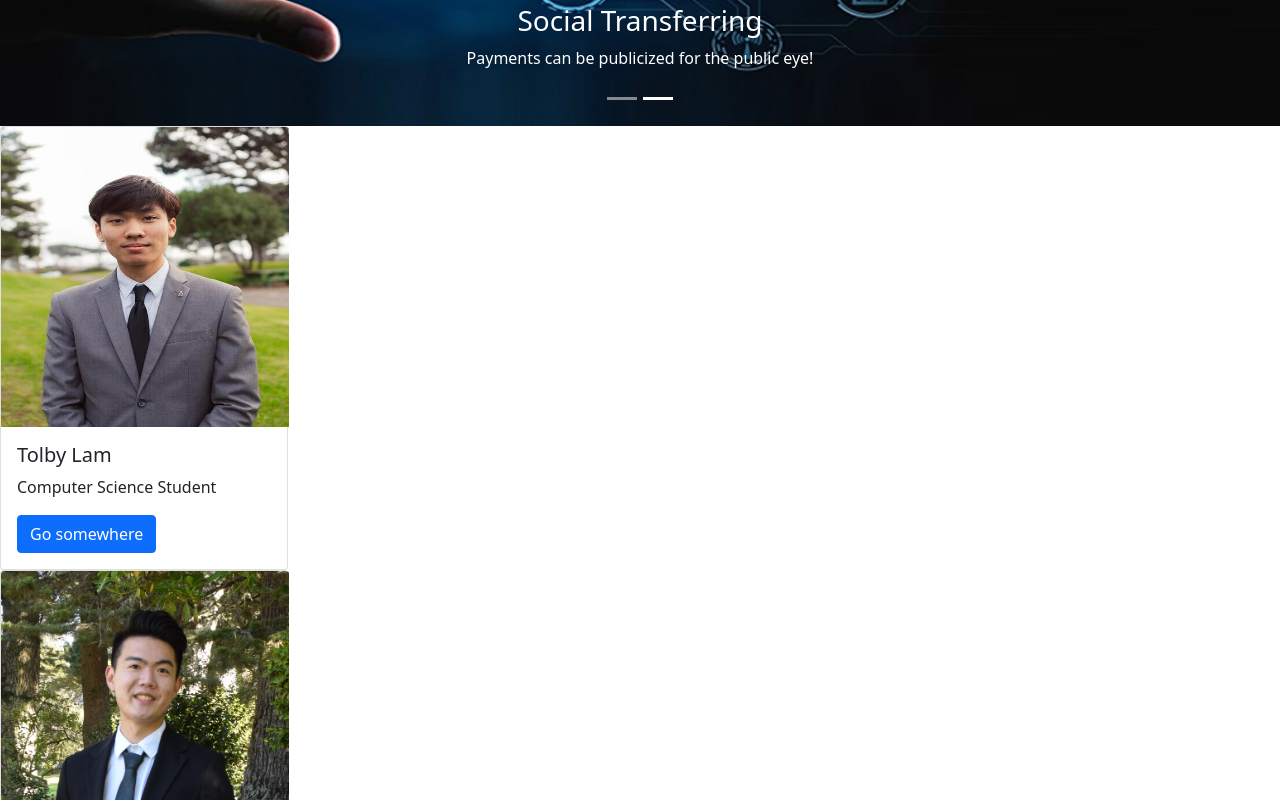
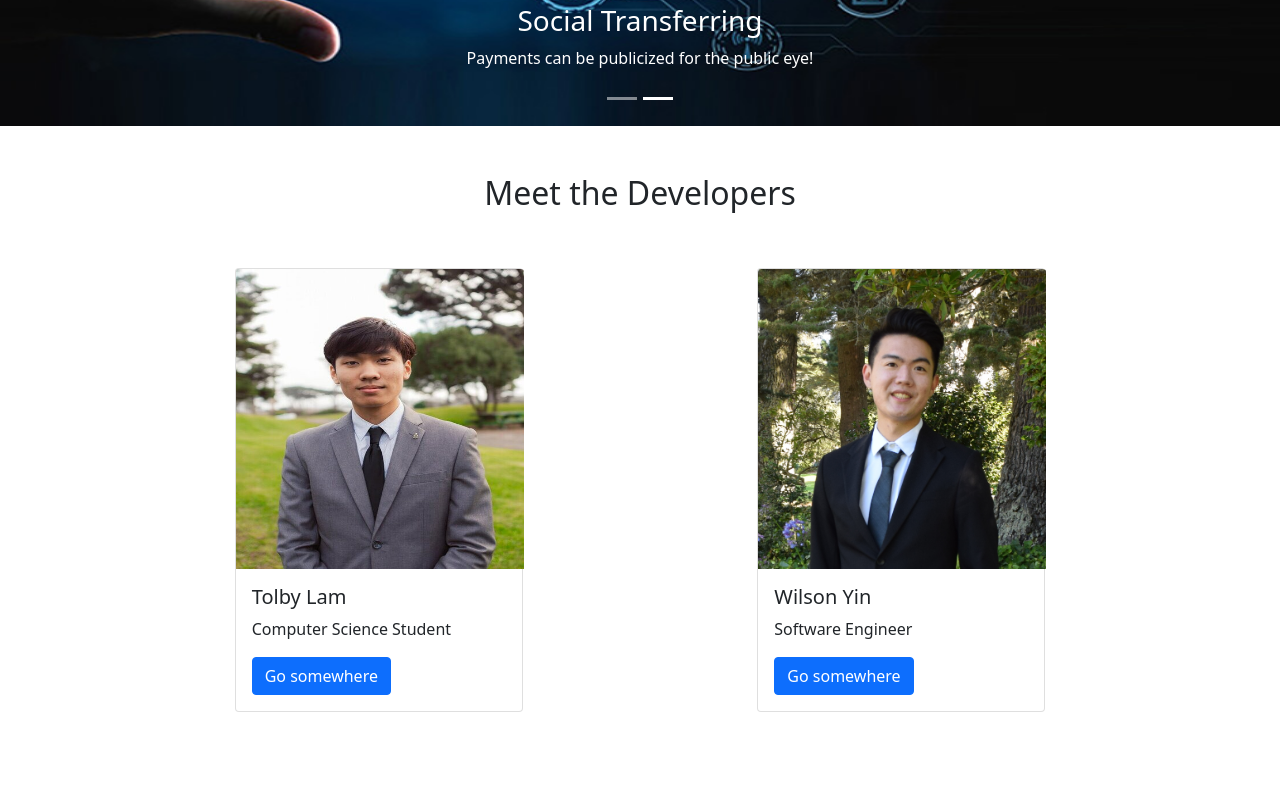
Before and after one commit to wilsonyinn/Payment-App, a React (Create React App) app in the folder front-end/: page / in a window 1280 px wide. Shown: the part 480-1280 px from the top of the page. After the commit the page ends 1192 px from the top, so only its background shows below. Built offline with nearby package versions, Linux system fonts and the light colour scheme.

Commit message:
cards are now properly displayed on page

```diff
--- a/front-end/src/pages/HomePage.jsx
+++ b/front-end/src/pages/HomePage.jsx
@@ -3,13 +3,15 @@ import Home from "../components/Home";
 import Slider from "../components/Slider";
 import Navigation from "../components/Navigation";
 import TeamCard from "../components/TeamCard";
+import styles from "../styles.module.css";
 
 const HomePage = () => {
   return (
     <div>
       <Navigation />
       <Slider />
-      <div className="teamSection">
+      <h2 className={styles.teamTitle}>Meet the Developers</h2>
+      <div className={styles.teamSection}>
         <TeamCard
           name="Tolby Lam"
           description="Computer Science Student"
--- a/front-end/src/styles.module.css
+++ b/front-end/src/styles.module.css
@@ -13,5 +13,13 @@
 }
 
 .teamSection{
+  display: flex;
+  flex-direction: row;
+  justify-content: space-evenly;
+}
 
+.teamTitle{
+  display: flex;
+  justify-content: center;
+  padding: 3rem;
 }
```
